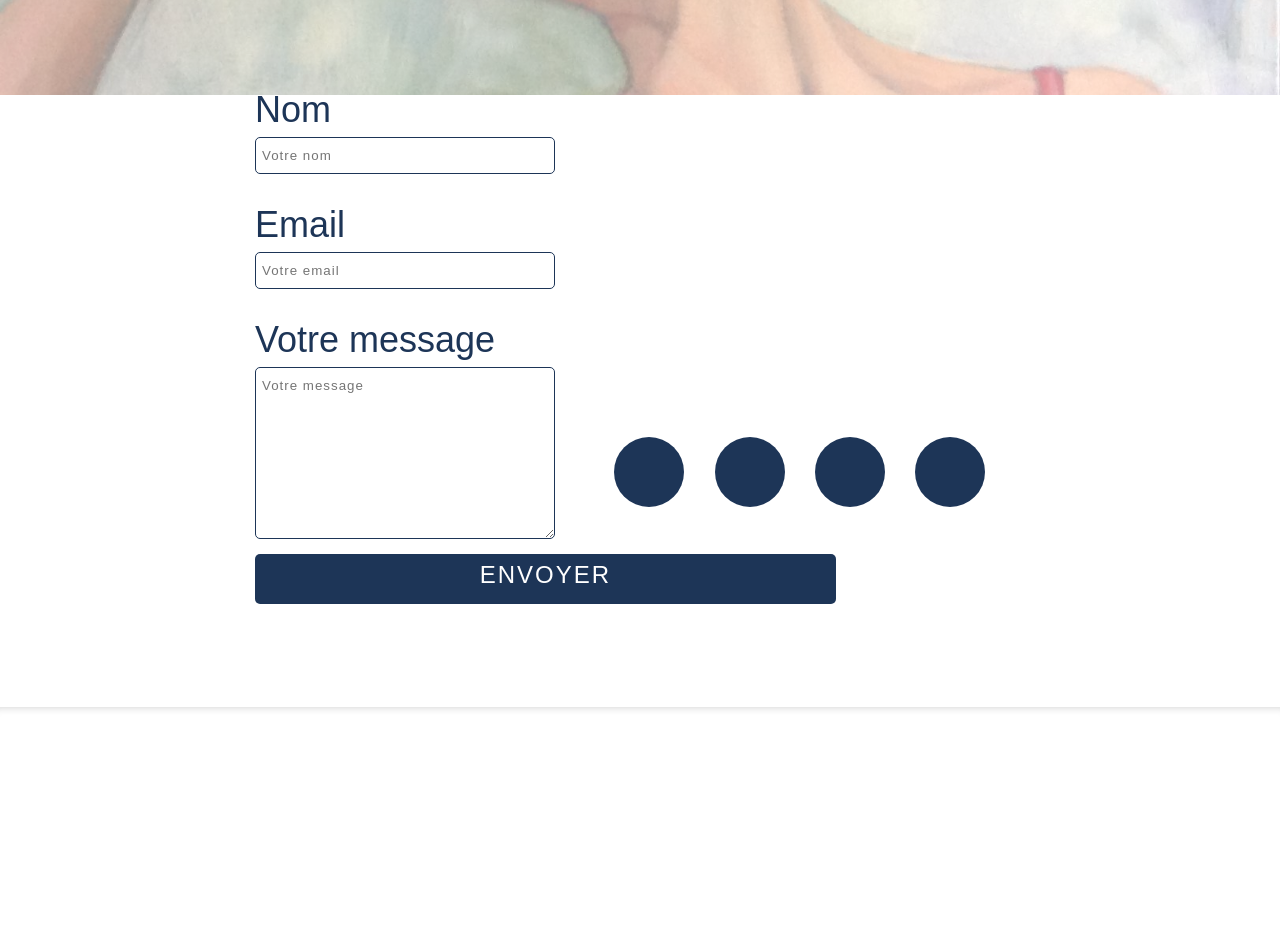
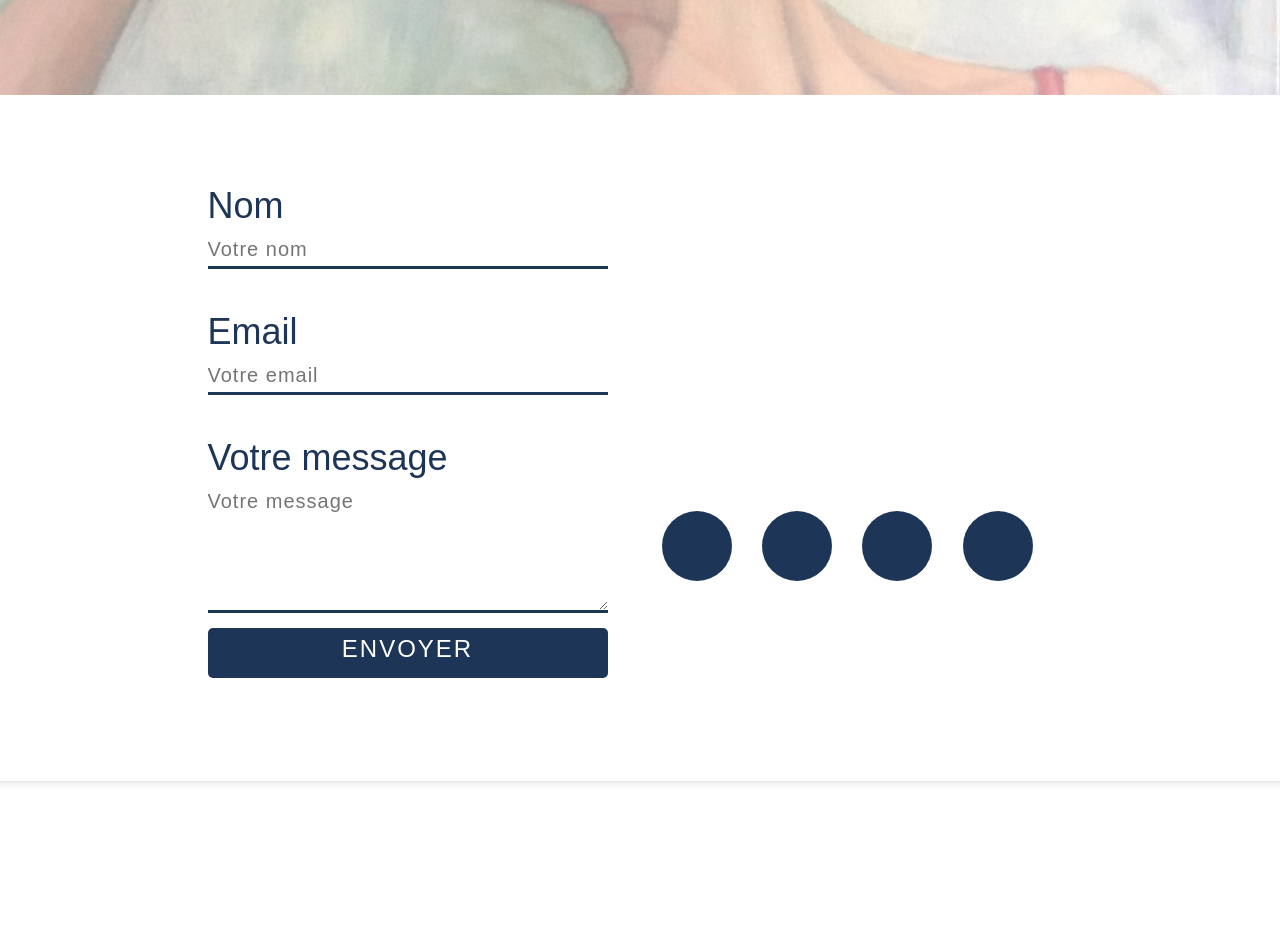
Before and after one commit to MaximeScibetta/DW_Artist, a website: page src/html/contact.html in a window 1280 px wide. Shown: the part 405-1354 px from the top of the page. Before the commit the page ends 1280 px from the top, so only its background shows below. Drawn offline with nearby package versions, Linux system fonts and the light colour scheme; files that its build step writes are made by us from their sources; a web font is replaced by a local one.

Commit message:
Setting rythm contactPage

```diff
--- a/src/html/contact.html
+++ b/src/html/contact.html
@@ -49,7 +49,7 @@
                         <label for="email">Email</label>
                         <input type="text" id="email" name="email" value="" placeholder="Votre email">
                         <label for="message">Votre message</label>
-                        <textarea name="message" id="message" cols="30" rows="10" placeholder="Votre message"></textarea>
+                        <textarea name="message" id="message" cols="30" rows="5" placeholder="Votre message"></textarea>
                         <button class="send-button" id="submit" type="submit" value="Envoyer">
                     <div class="button">
                         <span class="send-text">Envoyer</span>
--- a/src/sass/base/_forms.scss
+++ b/src/sass/base/_forms.scss
@@ -1,10 +1,11 @@
 input,
 label,
-form{
+form {
     display: block;
 }
 
-input, textarea{
-    padding: $input-padding;
-    border:none;
+input,
+textarea {
+    //padding: $input-padding;
+    border: none;
 }
--- a/src/sass/components/_pageContact.scss
+++ b/src/sass/components/_pageContact.scss
@@ -2,26 +2,28 @@ form.contact {
     //background-color: $bleu3;
     //padding: $spacing-el;
     //margin:$spacing-el auto 0;
-    //width: 400px;
+    width: 400px;
     display: inline-block;
     label {
         @include rhythm($font-lvl1, 30);
         color: $bleu3;
     }
     label:not(:first-of-type) {
-        margin-top: $spacing-unit*3;
+        margin-top: $spacing-el;
     }
     input,
     textarea {
         margin-top: $spacing-unit;
-        min-width: 300px;
+        //min-width: 300px;
         color: $bleu3;
         background-color: $base-bcg-color;
-        max-width: 400px;
+        //max-width: 100%;
         letter-spacing: 1px;
-        border-radius: 5px;
-        border: 1px solid $bleu3;
+        padding: 5px 0;
+        border-bottom: 3px solid $bleu3;
         font-family: sans-serif;
+        font-size: 20px;
+        width: 100%;
     }
     legend {
         @include rhythm($font-lvl1, 72);
@@ -99,8 +101,8 @@ ul.contact-info {
         display: inline-block;
         font-family: 'Icon';
         @include rhythm($font-lvl1, 72);
-        height: 50px;
-        width: 50px;
+        height: 30px;
+        width: 30px;
         content: '\e947';
         margin-right: $spacing-unit*2;
     }
@@ -108,8 +110,8 @@ ul.contact-info {
         display: inline-block;
         font-family: 'Icon';
         @include rhythm($font-lvl1, 72);
-        height: 50px;
-        width: 50px;
+        height: 30px;
+        width: 30px;
         content: '\e942';
         margin-right: $spacing-unit*2;
     }
@@ -117,8 +119,8 @@ ul.contact-info {
         display: inline-block;
         font-family: 'Icon';
         @include rhythm($font-lvl1, 72);
-        height: 50px;
-        width: 50px;
+        height: 30px;
+        width: 30px;
         content: '\e945';
         margin-right: $spacing-unit*2;
     }
@@ -145,8 +147,8 @@ ul.contact-info {
 /*CONTACT SOCIAL*/
 
 div.contact-wrapper {
-    width: 770px;
-    margin: 0 auto;
+    width: 865px;
+    margin: $spacing-el*2 auto 0;
     position: relative;
 }
 
--- a/src/sass/styles.scss
+++ b/src/sass/styles.scss
@@ -91,16 +91,6 @@ body {
     background-color: $base-bcg-color;
     color: $bleu3;
     font-family: $oswaldLight;
-}
-
-
-/****Forms****/
-
-.contact {
-    & legend,
-    label {
-        color: #fff;
-    }
 }
 
 
@@ -198,15 +188,3 @@ hr {
         }
     }
 }
-
-// article figure {
-//     position: relative;
-//     text-align: center;
-// }
-// article figure img {
-//     margin-bottom: 3px;
-// }
-// article figure figcaption {
-//     margin: 0 auto;
-//     display: inline-block;
-// }
```
